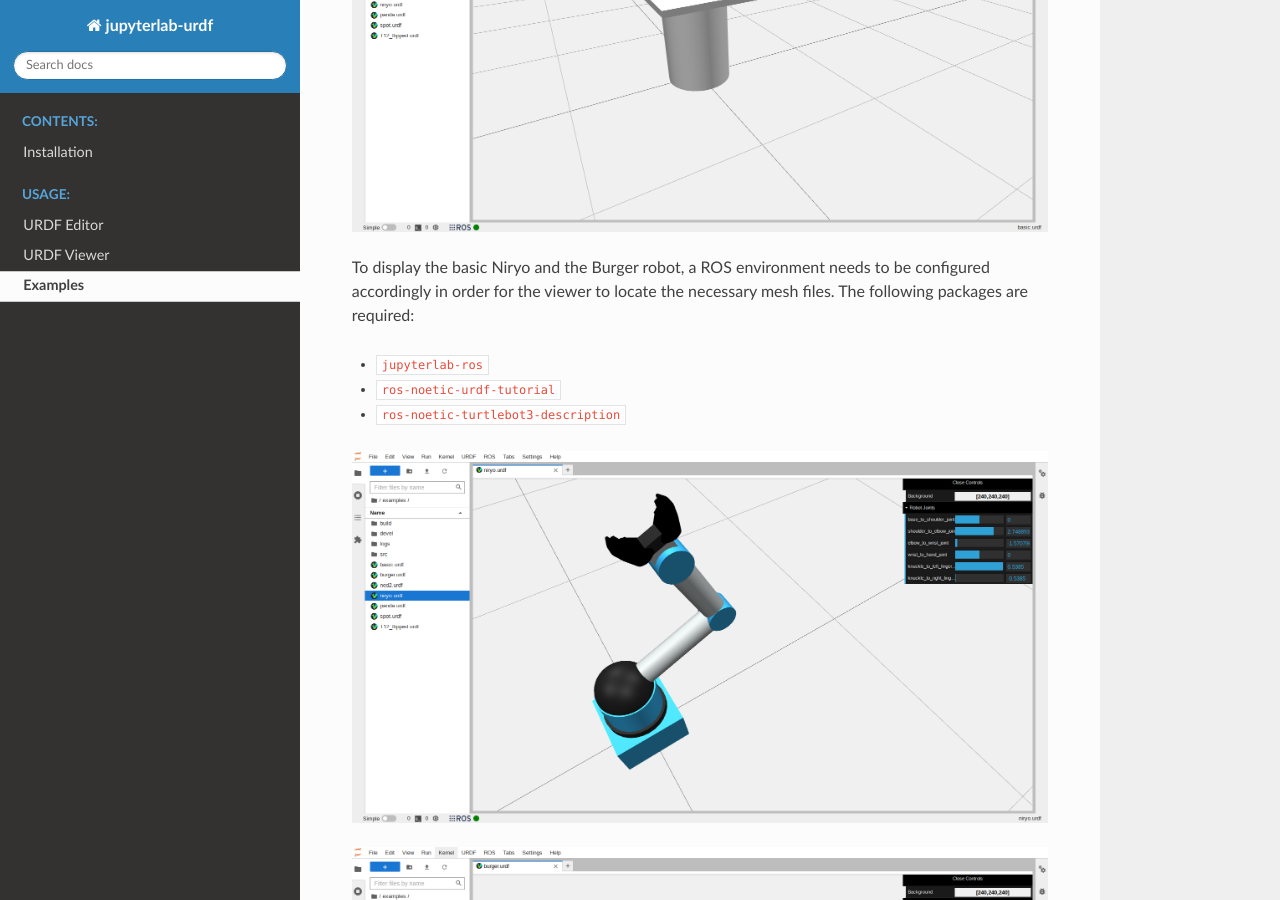
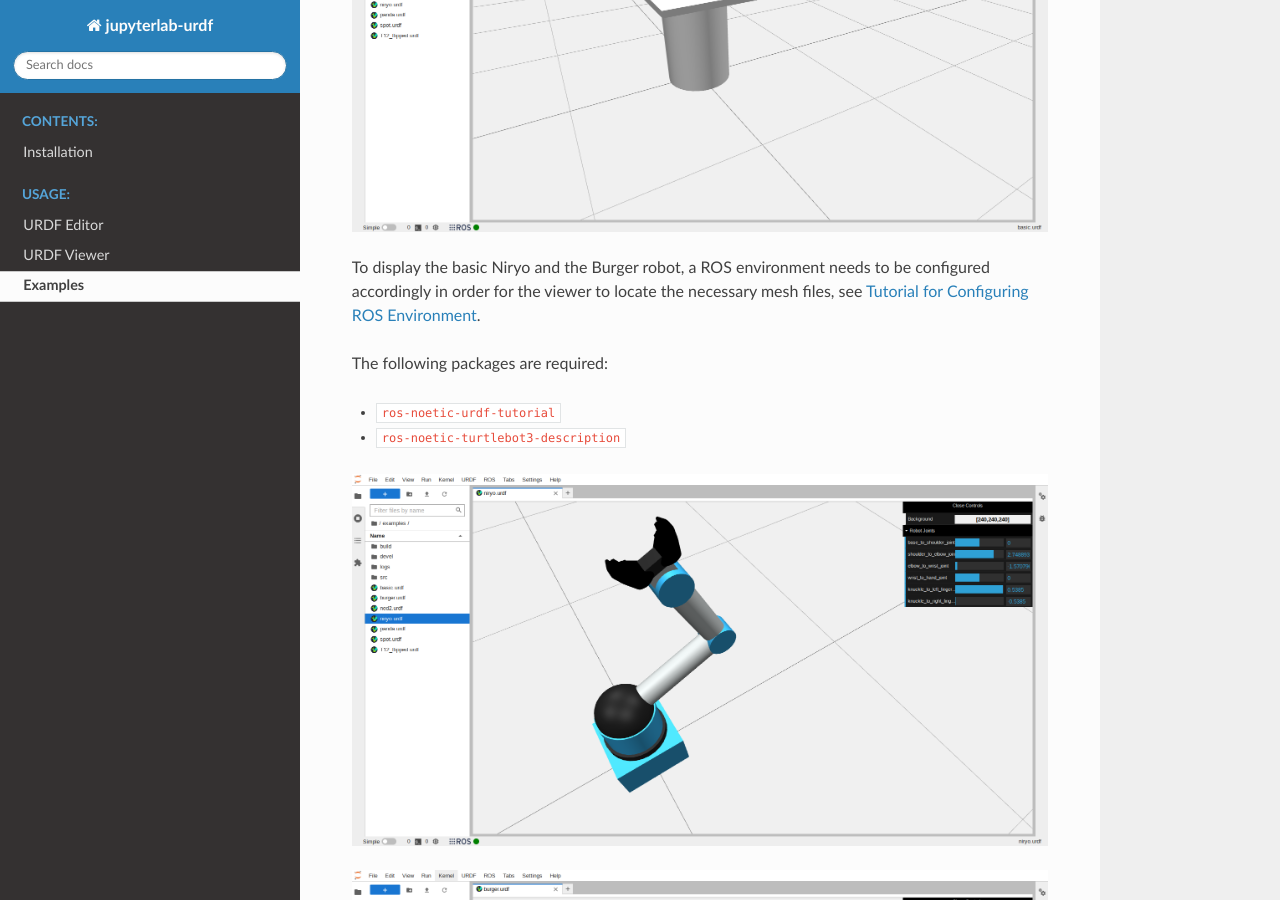
Before and after one commit to jupyter-robotics/jupyterlab-urdf, a Sphinx documentation site: the page built from docs/examples.md, in a window 1280 px wide and 900 px high, scrolled down 372 px. Built offline with Sphinx 7.4.7 and the Read the Docs theme 2.0.0, drawn with Linux system fonts in a browser that asks for light colours.

Commit message:
Update documentation

```diff
--- a/docs/examples.md
+++ b/docs/examples.md
@@ -4,9 +4,10 @@ Without any configuration, the basic robot example can be displayed in the viewe
 
 ![Basic Robot](_static/exBasic.png)
 
-To display the basic Niryo and the Burger robot, a ROS environment needs to be configured accordingly in order for the viewer to locate the necessary mesh files. The following packages are required:
+To display the basic Niryo and the Burger robot, a ROS environment needs to be configured accordingly in order for the viewer to locate the necessary mesh files, see [Tutorial for Configuring ROS Environment](http://wiki.ros.org/ROS/Tutorials/InstallingandConfiguringROSEnvironment).
 
-- `jupyterlab-ros`
+The following packages are required:
+
 - `ros-noetic-urdf-tutorial`
 - `ros-noetic-turtlebot3-description`
 
```
Also changed, not shown: docs/installation.md (+0 -1 lines).
